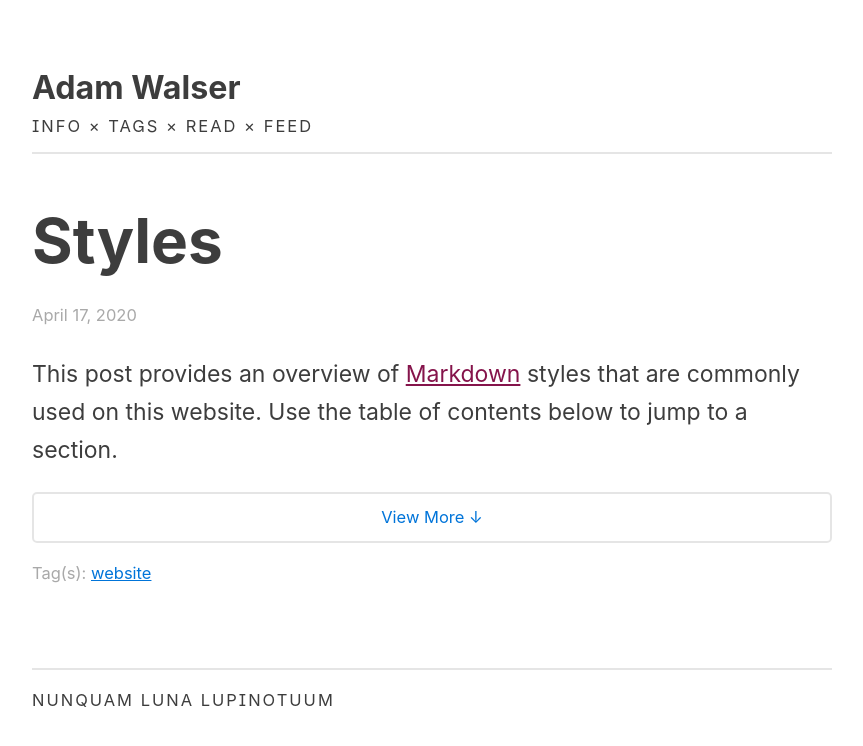
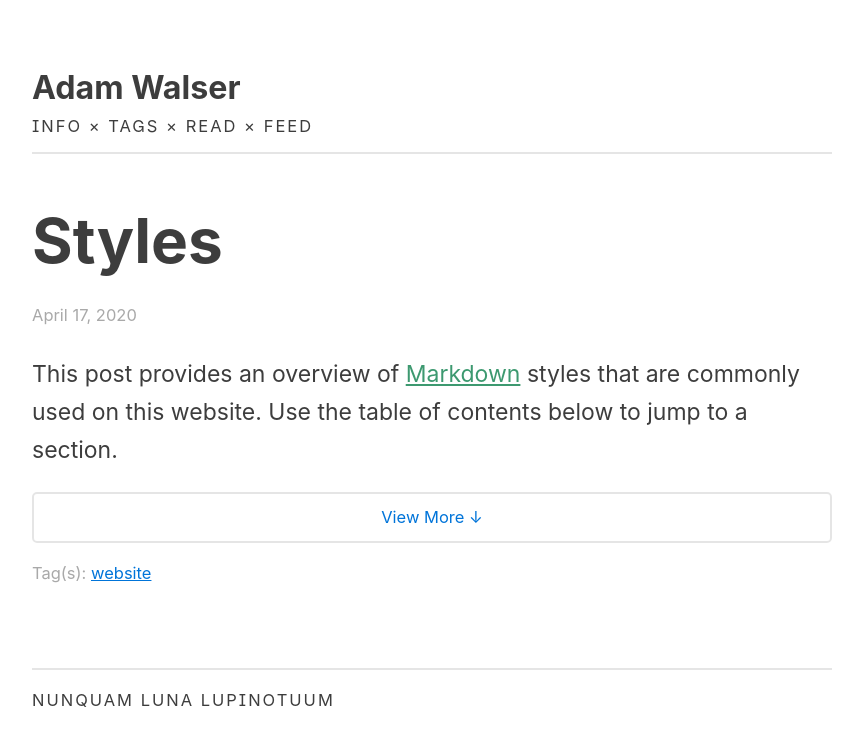
Before and after one commit to ajpwalser/ajpwalser.github.io, a Jekyll site: the page built from index.html, in a window 1280 px wide. Shown: the top 746 px of the page, without its empty margins (208-1071 px from the left). Built offline with Jekyll 4.4.1, drawn with Linux system fonts in a browser that asks for light colours; some web fonts are replaced; the list of posts is cut into pages by our own code.

Commit message:
Update style.css

```diff
--- a/css/style.css
+++ b/css/style.css
@@ -69,7 +69,7 @@ footer a:hover {
 /* Links */
 
 a:link {
-	color: #85144b;
+	color: #3D9970;
 	text-decoration: underline;
 }
 
```
